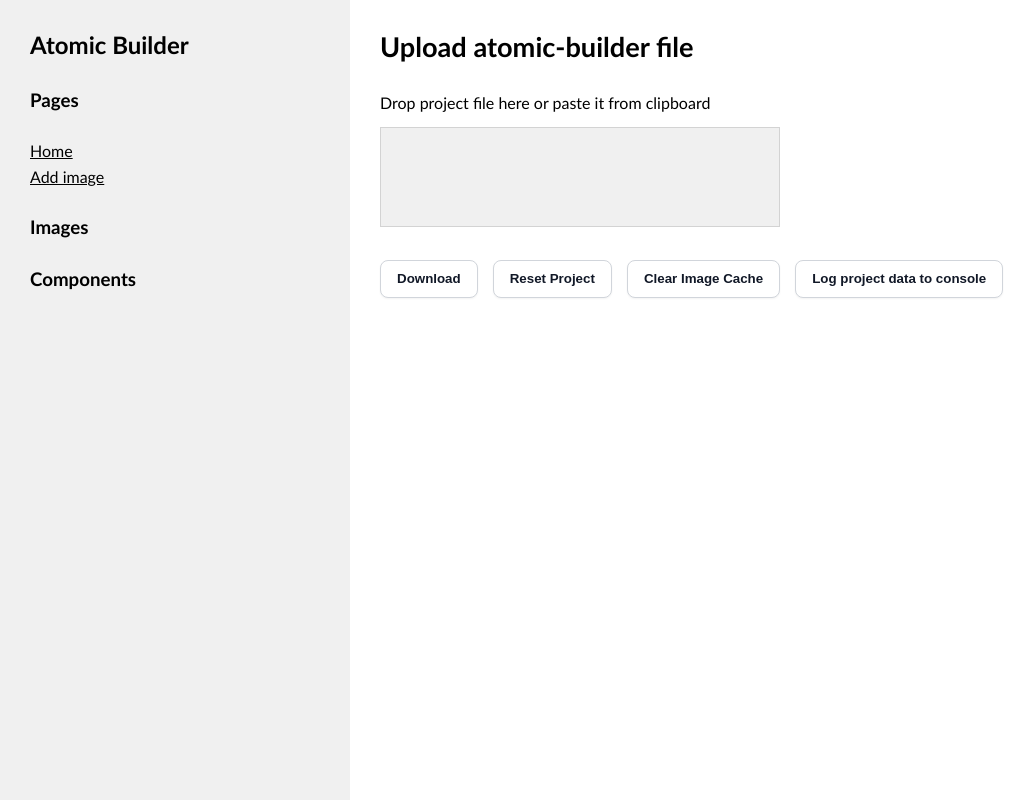
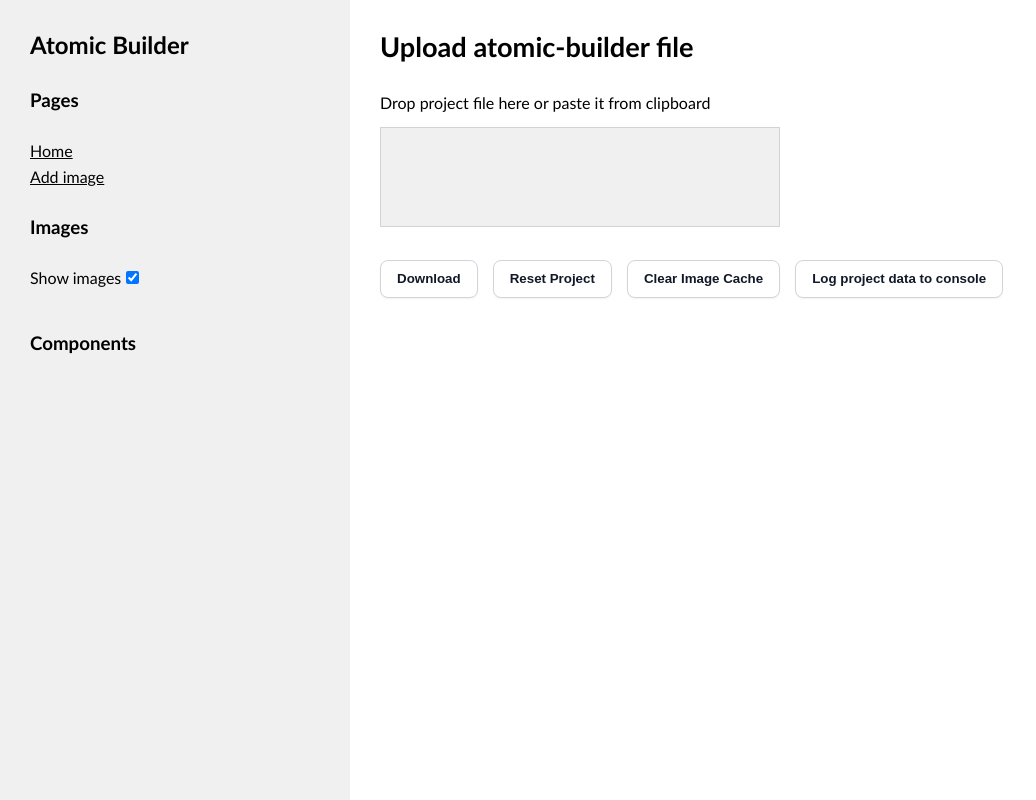
Before and after one commit to bitworking/nx-atomic-builder, a Next.js app: page / in a window 1280 px wide. Shown: the whole page, without its empty margins (0-1036 px from the left). Built offline with nearby package versions, Linux system fonts and the light colour scheme.

Commit message:
feat: show images checkbox

```diff
--- a/src/components/Navi/Navi.tsx
+++ b/src/components/Navi/Navi.tsx
@@ -6,6 +6,7 @@ import { groupBy, compareField } from 'libs/utils/sort';
 export const Navi = () => {
   const { state } = useProjectContext();
   const [showVariants, setShowVariants] = useState(true);
+  const [showImages, setShowImages] = useState(true);
 
   return (
     <>
@@ -31,6 +32,15 @@ export const Navi = () => {
         )}
       </ul>
       <h3>Images</h3>
+      <p className="text-checkbox">
+        <span>Show images</span>
+        <input
+          type="checkbox"
+          checked={showImages}
+          onChange={(event) => setShowImages(event.currentTarget.checked)}
+        />
+      </p>
+      {showImages && (
         <ul>
           {state.images
             .map((c) => c)
@@ -43,6 +53,7 @@ export const Navi = () => {
               </li>
             ))}
         </ul>
+      )}
       <h3>Components</h3>
       {state.components.length > 0 && (
         <p className="text-checkbox">
```
Lines whose indentation alone changed are shown as unchanged.
